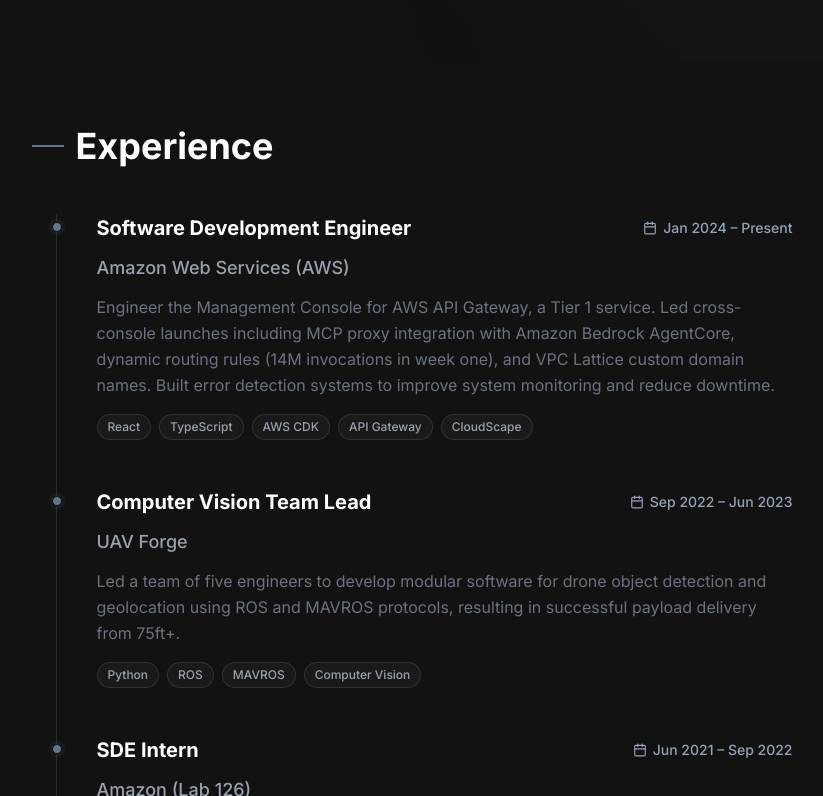
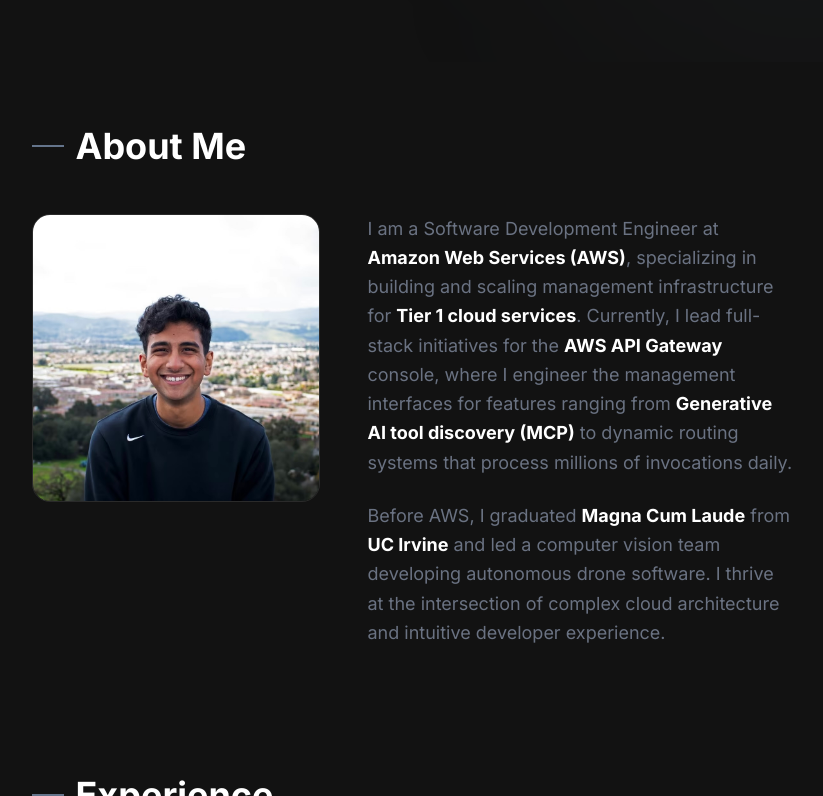
Before and after one commit to adilquamar/personal-portfolio-website, a Next.js app: page / in a window 1280 px wide. Shown: the part 564-1360 px from the top of the page, without its empty margins (228-1051 px from the left). Built offline with nearby package versions, Linux system fonts and the light colour scheme.

Commit message:
feat: about me section with image

```diff
--- a/src/app/page.tsx
+++ b/src/app/page.tsx
@@ -1,4 +1,5 @@
 import { HeroSection } from "@/components/sections/hero";
+import { AboutSection } from "@/components/sections/about";
 import { ExperienceSection } from "@/components/sections/experience";
 import { ProjectsSection } from "@/components/sections/projects";
 import { AllProjectsSection } from "@/components/sections/all-projects";
@@ -9,6 +10,7 @@
   return (
     <>
       <HeroSection />
+      <AboutSection />
       <ExperienceSection />
       <ProjectsSection />
       <AllProjectsSection />
--- /dev/null
+++ b/src/components/sections/about.tsx
@@ -0,0 +1,63 @@
+"use client";
+
+import Image from "next/image";
+import { motion } from "framer-motion";
+import { SectionShell } from "@/components/section-shell";
+import { fadeInUp } from "@/lib/motion";
+
+export function AboutSection() {
+  return (
+    <SectionShell id="about" title="About Me">
+      <div className="flex flex-col gap-10 lg:flex-row lg:items-start lg:gap-12">
+        {/* Photo */}
+        <motion.div
+          {...fadeInUp}
+          viewport={{ once: true, margin: "-100px" }}
+          className="flex-shrink-0"
+        >
+          <div className="relative mx-auto h-64 w-64 overflow-hidden rounded-2xl border border-border lg:mx-0 lg:h-72 lg:w-72">
+            <Image
+              src="/headshot.png"
+              alt="Adil Quamar"
+              fill
+              className="object-cover"
+              sizes="(max-width: 1024px) 256px, 288px"
+              priority
+            />
+            {/* Decorative accent */}
+            <div className="absolute -bottom-2 -right-2 h-full w-full rounded-2xl border border-slate-accent -z-10" />
+          </div>
+        </motion.div>
+
+        {/* Content */}
+        <motion.div
+          {...fadeInUp}
+          viewport={{ once: true, margin: "-100px" }}
+          transition={{ duration: 0.5, delay: 0.1 }}
+          className="flex flex-col gap-6"
+        >
+          <p className="text-lg leading-relaxed text-text-body">
+            I am a Software Development Engineer at{" "}
+            <strong className="text-foreground">Amazon Web Services (AWS)</strong>,
+            specializing in building and scaling management infrastructure for{" "}
+            <strong className="text-foreground">Tier 1 cloud services</strong>.
+            Currently, I lead full-stack initiatives for the{" "}
+            <strong className="text-foreground">AWS API Gateway</strong> console,
+            where I engineer the management interfaces for features ranging from{" "}
+            <strong className="text-foreground">Generative AI tool discovery (MCP)</strong>{" "}
+            to dynamic routing systems that process millions of invocations daily.
+          </p>
+
+          <p className="text-lg leading-relaxed text-text-body">
+            Before AWS, I graduated{" "}
+            <strong className="text-foreground">Magna Cum Laude</strong> from{" "}
+            <strong className="text-foreground">UC Irvine</strong> and led a
+            computer vision team developing autonomous drone software. I thrive at
+            the intersection of complex cloud architecture and intuitive developer
+            experience.
+          </p>
+        </motion.div>
+      </div>
+    </SectionShell>
+  );
+}
```
Also changed, not shown: public/headshot.png (added).
